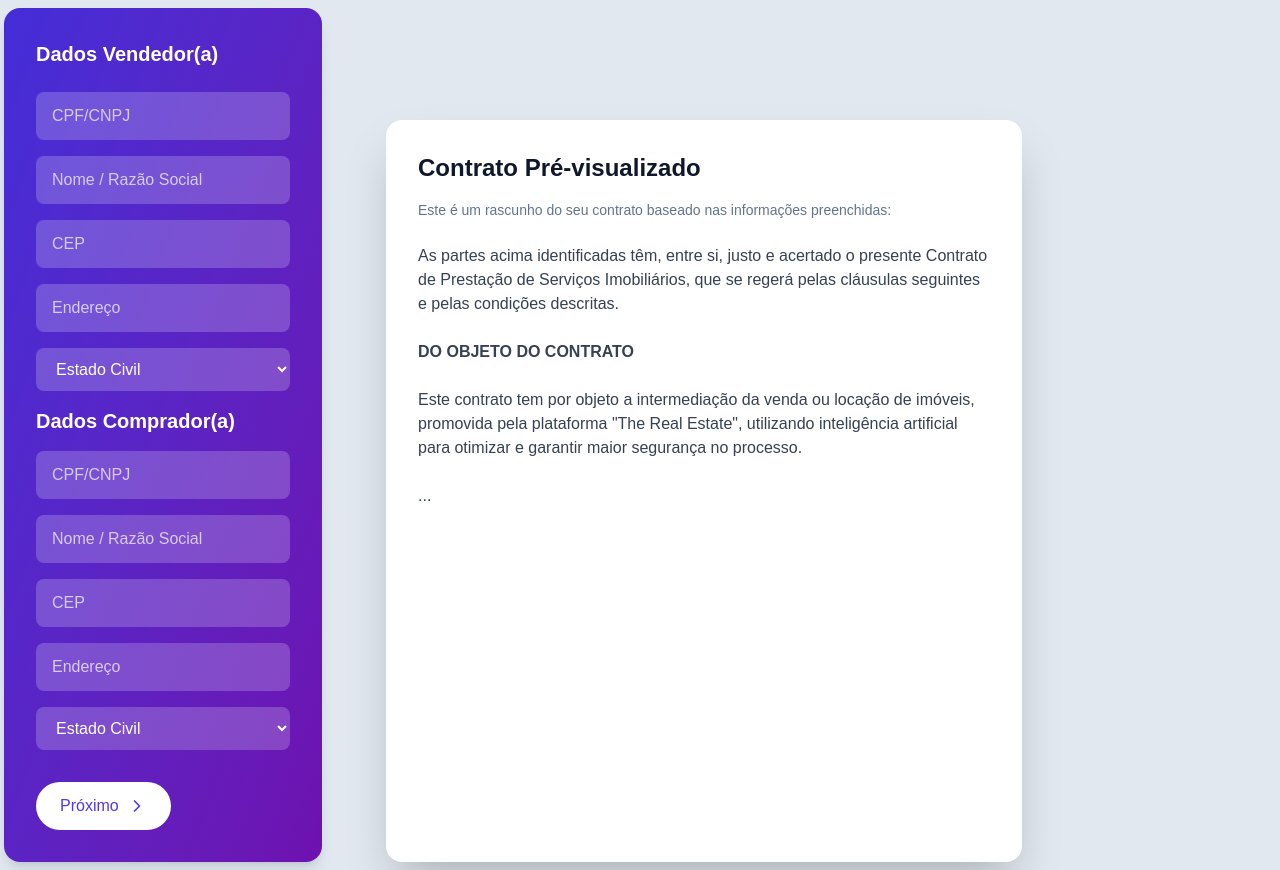
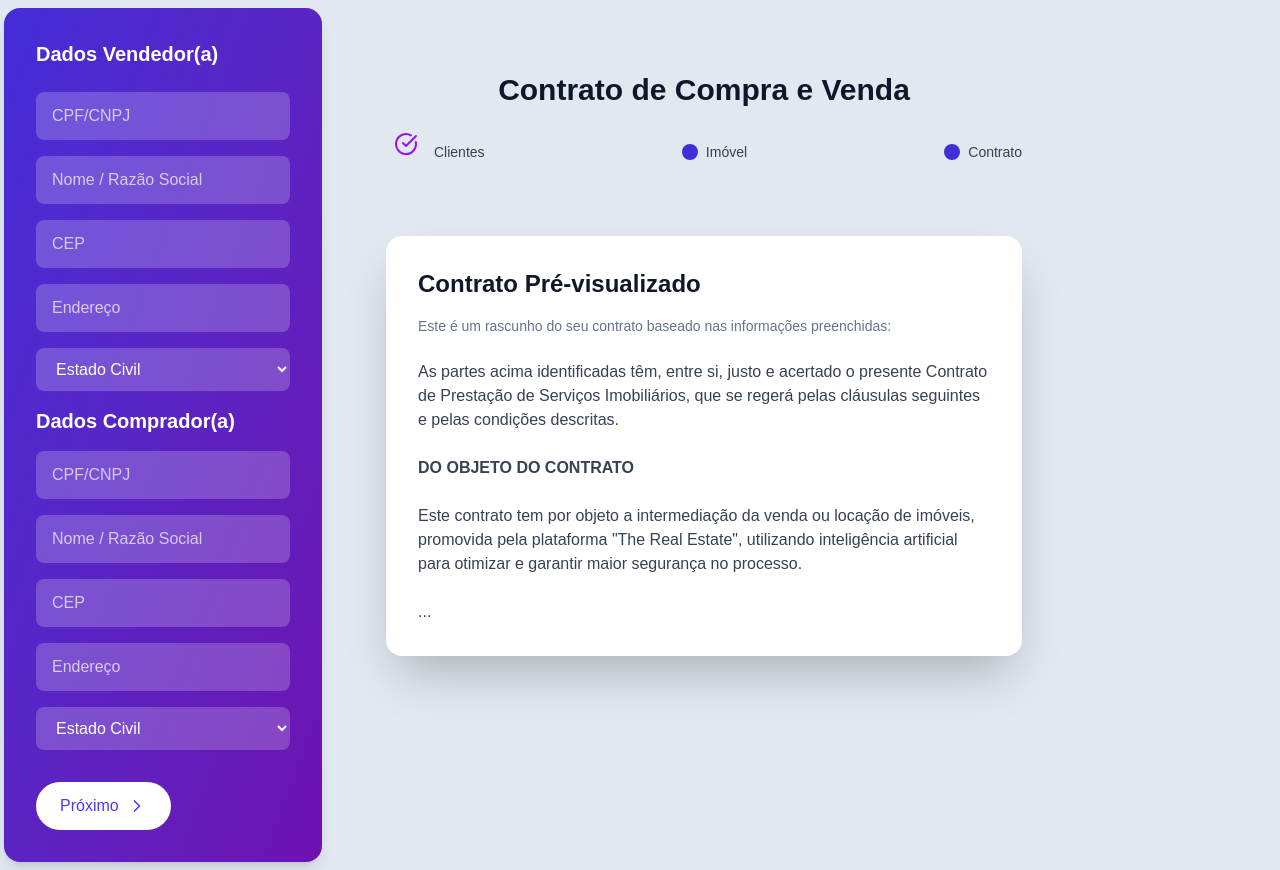
Before and after one commit to analopesimob/proj-1, a Next.js app: page /contrato/venda in a window 1280 px wide. Built offline with nearby package versions, Linux system fonts and the light colour scheme.

Commit message:
Refactor contract pages for improved layout and styling; add Stepper component for better navigation

```diff
--- a/src/app/contrato/page.tsx
+++ b/src/app/contrato/page.tsx
@@ -10,7 +10,6 @@ export default function ContractTypeSelector() {
   function handleSelectContract(type: string) {
     router.push(`/gerar-contrato?tipo=${type}`);
   }
-
 
   return (
     <section className="bg-slate-200 min-h-screen py-16 flex flex-col items-center text-slate-900">
--- a/src/app/contrato/venda/page.tsx
+++ b/src/app/contrato/venda/page.tsx
@@ -1,15 +1,14 @@
+import Progresso from "@/components/Stepper";
 import { ChevronRight } from "lucide-react";
 
 export default function ContractGenerator() {
   return (
     <section className="bg-slate-200 min-h-screen py-2 md:px-1 text-white">
-
       {/* Container flex para as duas colunas */}
       <div className="flex flex-col md:flex-row gap-8">
         {/* Coluna da esquerda (1/3) */}
         <aside className="w-full md:w-1/4 bg-gradient-to-br from-indigo-700 to-purple-800 text-white p-8 rounded-2xl shadow-lg">
           <div className="flex items-center gap-4 mb-6 ">
-
             <h1 className="text-xl text-center font-bold">Dados Vendedor(a)</h1>
           </div>
 
@@ -83,8 +82,9 @@ export default function ContractGenerator() {
             <select
               name="estadoCivil"
               className="w-full bg-white/20 text-white rounded-lg px-4 py-3 focus:outline-none placeholder-white/70"
+              defaultValue=""
             >
-			<option defaultValue="" >Estado Civil</option>
+              <option value="" disabled>Estado Civil</option>
               <option value="solteiro">Solteiro(a)</option>
               <option value="casado">Casado(a)</option>
               <option value="separado">Separado(a)</option>
@@ -99,12 +99,17 @@ export default function ContractGenerator() {
           </button>
         </aside>
 
-        {/* Coluna da direita (2/3) */}
-		<div className="text-slate-900 text-center ">
-			</div>
+        {/* Espaço central para empurrar o conteúdo para a direita */}
+        <div className="hidden md:block"></div>
 
-        <div className="md:w-2/4 bg-white text-slate-900 p-8 mt-28 rounded-2xl shadow-2xl">
+        {/* Coluna da direita (2/4) - Centralizada na área designada */}
+        <div className="md:w-2/4 flex flex-col">
+          {/* Título do contrato - Fora do quadrado branco */}
+          <h1 className="text-3xl font-bold mb-6 text-center mt-16 text-slate-900">Contrato de Compra e Venda</h1>
+		  <Progresso />
 
+          {/* Conteúdo do contrato */}
+          <div className="bg-white mt-16 text-slate-900 p-8 rounded-2xl shadow-2xl w-full">
             <h2 className="text-2xl font-bold mb-4">Contrato Pré-visualizado</h2>
             <p className="mb-6 text-slate-500 text-sm">
               Este é um rascunho do seu contrato baseado nas informações
@@ -128,6 +133,7 @@ export default function ContractGenerator() {
             </div>
           </div>
         </div>
+      </div>
     </section>
   );
 }
--- a/src/app/page.tsx
+++ b/src/app/page.tsx
@@ -63,9 +63,7 @@ export default function HomePage() {
                 válidos em questão de minutos.
               </p>
               <Link href="/contrato">
-                <button
-                  className="transform rounded-2xl bg-indigo-600 px-6 py-3 font-bold text-white shadow-lg transition-all duration-200 hover:scale-105"
-                >
+                <button className="transform rounded-2xl bg-indigo-600 px-6 py-3 font-bold text-white shadow-lg transition-all duration-200 hover:scale-105">
                   Iniciar teste
                 </button>
               </Link>
@@ -86,7 +84,6 @@ export default function HomePage() {
 
         <div className="mx-auto grid max-w-7xl grid-cols-1 gap-8 md:grid-cols-2 lg:grid-cols-3 "></div>
         <div className="grid grid-cols-1 md:grid-cols-3 gap-8 max-w-6xl w-full">
-
           <Link href="/contrato/venda">
             <div className="bg-white shadow-2xl p-7 rounded-2xl flex flex-col items-center hover:bg-purple-400/40 transition cursor-pointer">
               <Scale className="w-8 h-8 text-purple-600 mb-4" />
--- a/src/components/Rodape.tsx
+++ b/src/components/Rodape.tsx
@@ -25,7 +25,10 @@ const Rodape: React.FC = () => {
               <h3 className="mb-5 text-start font-bold">Nossos Serviços</h3>
               <ul className="space-y-3 text-start text-sm">
                 <li>
-                  <Link href="/contrato/venda" className="hover:text-purple-900">
+                  <Link
+                    href="/contrato/venda"
+                    className="hover:text-purple-900"
+                  >
                     <span>Contratos de Compra e Venda</span>
                   </Link>
                 </li>
--- /dev/null
+++ b/src/components/Stepper.tsx
@@ -0,0 +1,22 @@
+import React from "react";
+import { CircleCheckBig } from "lucide-react";
+
+const Stepper = () => {
+  return (
+    <div className="flex items-center justify-between w-full">
+      <div className="flex items-center">
+        <CircleCheckBig className="w-10 h-1o text-purple-600 mb-4" />
+        <span className="text-sm text-gray-700 ml-2">Clientes</span>
+      </div>
+      <div className="flex items-center">
+        <div className="w-4 h-4 bg-indigo-700 rounded-full"></div>
+        <span className="text-sm text-gray-700 ml-2">Imóvel</span>
+      </div>
+      <div className="flex items-center">
+        <div className="w-4 h-4 bg-indigo-700 rounded-full"></div>
+        <span className="text-sm text-gray-700 ml-2">Contrato</span>
+      </div>
+    </div>
+  );
+};
+export default Stepper;
```
Lines whose indentation alone changed are shown as unchanged.
